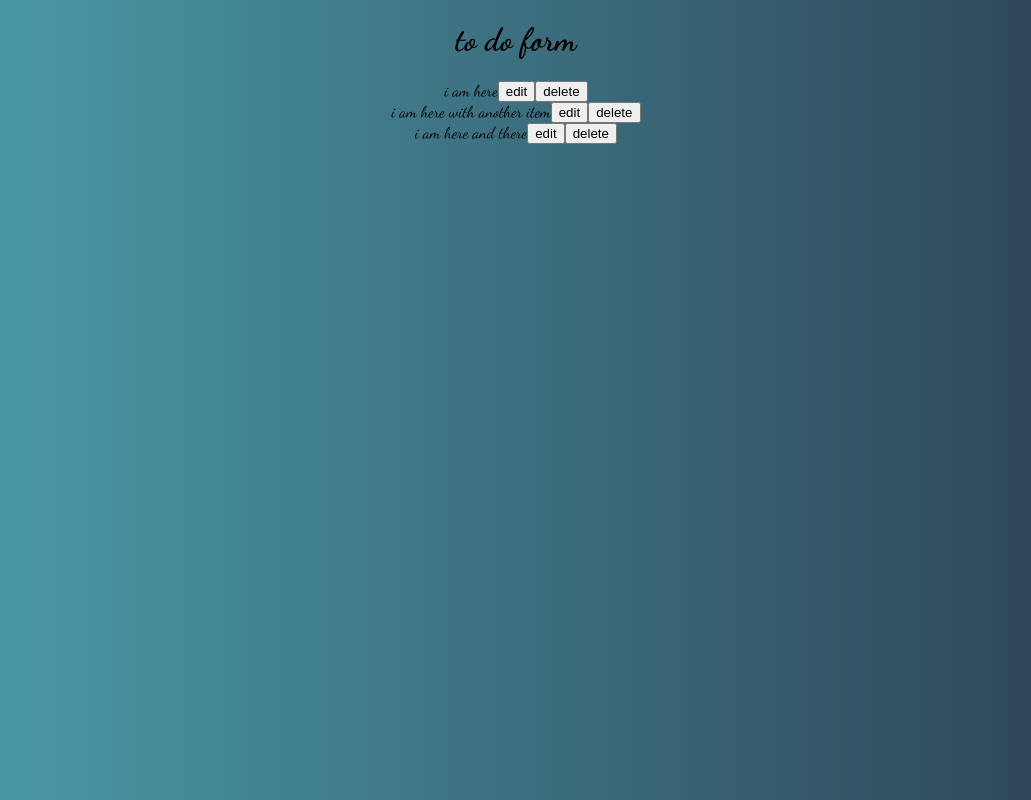
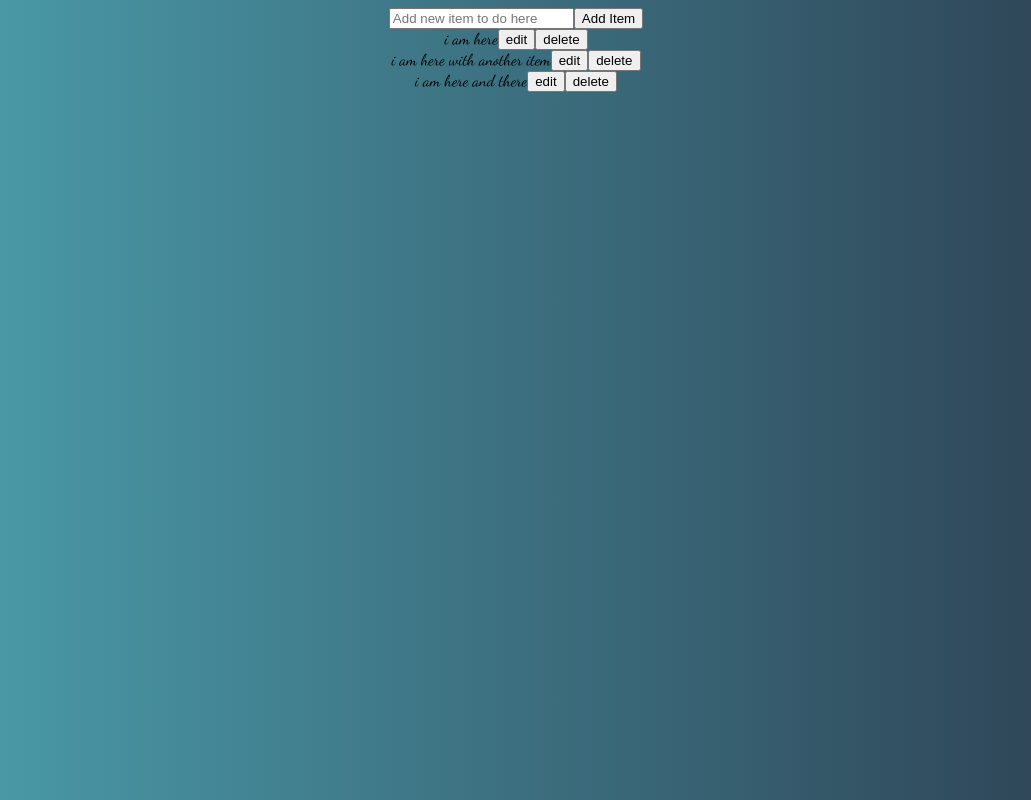
Before and after one commit to JosueJMartinez/react-to-do-list, a React (Create React App) app: page / in a window 1280 px wide. Shown: the whole page, without its empty margins (124-1155 px from the left). Built offline with nearby package versions, Linux system fonts and the light colour scheme.

Commit message:
updated added a form

```diff
--- a/package.json
+++ b/package.json
@@ -8,7 +8,8 @@
     "@testing-library/user-event": "^7.2.1",
     "react": "^16.13.1",
     "react-dom": "^16.13.1",
-    "react-scripts": "3.4.3"
+    "react-scripts": "3.4.3",
+    "uuid": "^8.3.0"
   },
   "scripts": {
     "start": "react-scripts start",
--- /dev/null
+++ b/src/js/components/NewToDoForm.jsx
@@ -0,0 +1,33 @@
+import React, { Component } from 'react';
+
+export default class NewToDoForm extends Component {
+	state = {
+		content: ''
+	};
+	handleSubmit = e => {
+		e.preventDefault();
+		this.props.handleItem(this.state);
+		this.setState({ content: '' });
+	};
+	handleChange = e =>
+		this.setState({
+			[e.target.name]: e.target.value
+		});
+
+	render() {
+		return (
+			<div>
+				<form onSubmit={this.handleSubmit}>
+					<input
+						type="text"
+						placeholder="Add new item to do here"
+						value={this.state.content}
+						name="content"
+						onChange={this.handleChange}
+					/>
+					<button>Add Item</button>
+				</form>
+			</div>
+		);
+	}
+}
--- a/src/js/components/TodoList.jsx
+++ b/src/js/components/TodoList.jsx
@@ -1,5 +1,7 @@
 import React, { Component } from 'react';
 import ListItem from './ListItem';
+import { v4 as uuid } from 'uuid';
+import NewToDoForm from './NewToDoForm';
 
 export default class TodoList extends Component {
 	state = {
@@ -9,13 +11,20 @@ export default class TodoList extends Component {
 			{ content: 'i am here and there', id: 'sdjkfghdfljkghdfhd' }
 		]
 	};
+
+	addListItem = listItem => {
+		const newListItem = { ...listItem, id: uuid() };
+		this.setState(prevState => ({
+			list: [ ...prevState.list, newListItem ]
+		}));
+	};
 	render() {
 		const list = this.state.list.map(item => (
-			<ListItem content={item.content} id={item.id} />
+			<ListItem content={item.content} id={item.id} key={item.id} />
 		));
 		return (
 			<div>
-				<h1>to do form</h1>
+				<NewToDoForm handleItem={this.addListItem} />
 				{list}
 			</div>
 		);
```
Also changed, not shown: 1 other file (tests, documents, lock files or other folders).
